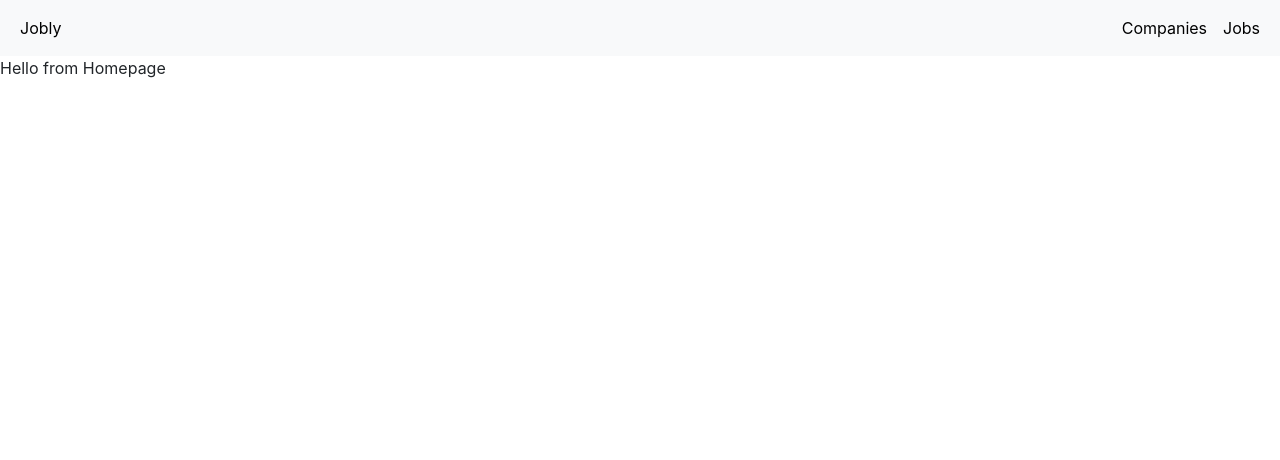
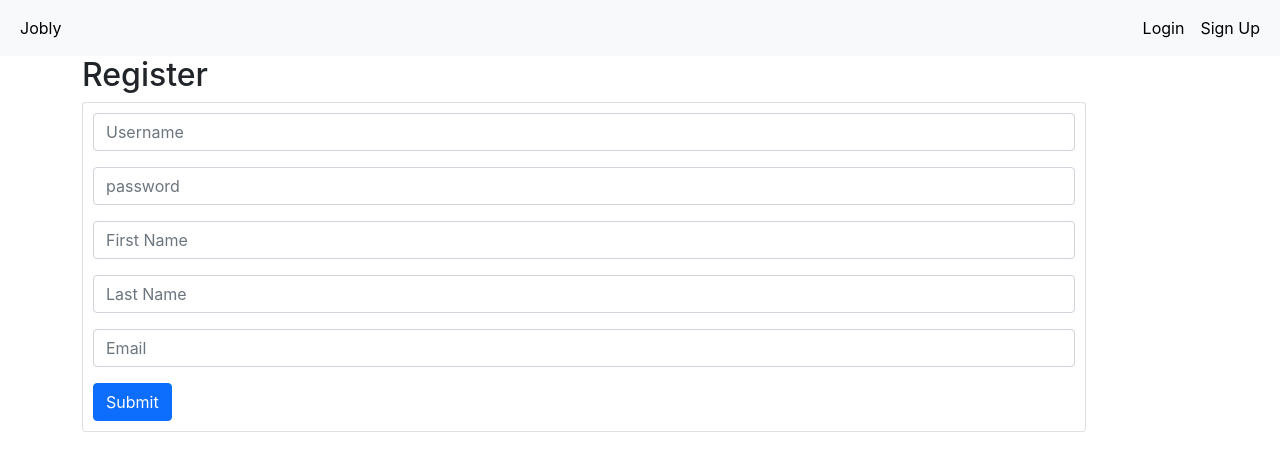
Before and after one commit to christian-alcalde/react-jobly, a React (Create React App) app in the folder react-jobly-frontend/: page /signup in a window 1280 px wide. Before the commit this address led to /. Shown: the top 460 px of the page. Built offline with nearby package versions, Linux system fonts and the light colour scheme; no server answers.

Commit message:
added login/signup logic

```diff
--- a/react-jobly-frontend/src/App.js
+++ b/react-jobly-frontend/src/App.js
@@ -2,7 +2,7 @@ import "./App.css";
 import RouteList from "./RouteList";
 import Navigation from "./Navigation";
 import { BrowserRouter } from "react-router-dom";
-import { useState, useContext } from "react";
+import { useState } from "react";
 import UserContext from "./userContext";
 import JoblyApi from "./api";
 
@@ -14,20 +14,38 @@ import JoblyApi from "./api";
 function App() {
   const [user, setUser] = useState(null);
 
-  // async function handleLogin(formData) {
-  //   api.token = null;
-  //   const resp = await api.login(formData);
-  //   console.log("resp", resp);
+  async function handleLogin(formData) {
+    JoblyApi.token = null;
+    const token = await JoblyApi.login(formData);
 
-  //   if (resp.token) setUser(resp.token);
-  // }
+    if (token) {
+      getUser(formData.username);
+    }
+  }
+
+  async function handleRegister(formData) {
+    JoblyApi.token = null;
+    const token = await JoblyApi.register(formData);
+
+    if (token) {
+      getUser(formData.username);
+    }
+  }
+
+  async function getUser(username) {
+    const user = await JoblyApi.getUser(username);
+    setUser(user);
+  }
 
   return (
     <div className="App">
       <BrowserRouter>
         <UserContext.Provider value={{ user }}>
           <Navigation />
-          <RouteList />
+          <RouteList
+            handleLogin={handleLogin}
+            handleRegister={handleRegister}
+          />
         </UserContext.Provider>
       </BrowserRouter>
     </div>
--- a/react-jobly-frontend/src/CompanyList.js
+++ b/react-jobly-frontend/src/CompanyList.js
@@ -1,9 +1,10 @@
 import axios from "axios";
-import { useEffect, useState } from "react";
+import { useEffect, useState, useContext } from "react";
 import SearchForm from "./SearchForm";
 import CompanyCard from "./CompanyCard";
 import { Link } from "react-router-dom";
 import JoblyApi from "./api";
+import UserContext from "./userContext";
 
 /** Show list of all companies.
  *
--- a/react-jobly-frontend/src/LoginForm.js
+++ b/react-jobly-frontend/src/LoginForm.js
@@ -3,6 +3,7 @@ import React, { useState } from "react";
 function LoginForm({ handleLogin }) {
   const initialFormData = { username: "", password: "" };
   const [formData, setFormData] = useState(initialFormData);
+  // const navigate = useNavigate();
 
   /** Update form input. */
   function handleChange(evt) {
--- a/react-jobly-frontend/src/Navigation.js
+++ b/react-jobly-frontend/src/Navigation.js
@@ -1,6 +1,10 @@
 import { NavLink } from "react-router-dom";
+import { useContext } from "react";
+import UserContext from "./userContext";
 
 function Navigation() {
+  const { user } = useContext(UserContext);
+
   return (
     <nav className="navbar navbar-expand-lg navbar-light bg-light">
       <div className="container-fluid">
@@ -8,12 +12,28 @@ function Navigation() {
           <NavLink to="/">Jobly</NavLink>
         </span>
         <div>
+          {user ? (
+            <div>
               <span className="m-2">
                 <NavLink to="/companies">Companies</NavLink>
               </span>
               <span className="m-2">
                 <NavLink to="/jobs">Jobs</NavLink>
               </span>
+              <span className="m-2">
+                <NavLink to="/">Log Out</NavLink>
+              </span>
+            </div>
+          ) : (
+            <div>
+              <span className="m-2">
+                <NavLink to="/login">Login</NavLink>
+              </span>
+              <span className="m-2">
+                <NavLink to="/signup">Sign Up</NavLink>
+              </span>
+            </div>
+          )}
         </div>
       </div>
     </nav>
--- a/react-jobly-frontend/src/RouteList.js
+++ b/react-jobly-frontend/src/RouteList.js
@@ -12,13 +12,16 @@ import ProfileForm from "./ProfileForm";
  * App -> RouteList
  **/
 
-function RouteList({ handleLogin }) {
+function RouteList({ handleLogin, handleRegister }) {
   return (
     <Routes>
       <Route path="/" element={<Homepage />} />
-      {/* <Route path="/login" element={<LoginForm handleLogin={handleLogin} />} />
-      <Route path="/signup" element={<SignupForm />} />
-      <Route path="/profile" element={<ProfileForm />} /> */}
+      <Route path="/login" element={<LoginForm handleLogin={handleLogin} />} />
+      <Route
+        path="/signup"
+        element={<SignupForm handleRegister={handleRegister} />}
+      />
+      <Route path="/profile" element={<ProfileForm />} />
       <Route path="/companies" element={<CompanyList />} />
       <Route path="/companies/:name" element={<CompanyDetail />} />
       <Route path="/jobs" element={<JobList />} />
--- a/react-jobly-frontend/src/SignupForm.js
+++ b/react-jobly-frontend/src/SignupForm.js
@@ -0,0 +1,103 @@
+import React, { useState } from "react";
+
+function SignupForm({ handleRegister }) {
+  const initialFormData = {
+    username: "",
+    password: "",
+    firstName: "",
+    lastName: "",
+    email: "",
+  };
+  const [formData, setFormData] = useState(initialFormData);
+
+  /** Update form input. */
+  function handleChange(evt) {
+    const { name, value } = evt.target;
+    setFormData((fData) => ({
+      ...fData,
+      [name]: value,
+    }));
+  }
+
+  /** Call parent function and clear form. */
+  function handleSubmit(evt) {
+    evt.preventDefault();
+    handleRegister(formData);
+    setFormData(initialFormData);
+  }
+
+  return (
+    <div className="container">
+      <h2>Register</h2>
+      <div className="card">
+        <form className="NewTodoForm" onSubmit={handleSubmit}>
+          <div className="mb-3">
+            <input
+              id="signup-username"
+              name="username"
+              className="form-control"
+              placeholder="Username"
+              onChange={handleChange}
+              value={formData.username}
+              aria-label="Username"
+            />
+          </div>
+
+          <div className="mb-3">
+            <input
+              type="password"
+              id="signup-password"
+              name="password"
+              className="form-control"
+              placeholder="password"
+              onChange={handleChange}
+              value={formData.password}
+              aria-label="password"
+            />
+          </div>
+
+          <div className="mb-3">
+            <input
+              id="signup-firstName"
+              name="firstName"
+              className="form-control"
+              placeholder="First Name"
+              onChange={handleChange}
+              value={formData.firstName}
+              aria-label="firstName"
+            />
+          </div>
+
+          <div className="mb-3">
+            <input
+              type="lastName"
+              id="signup-lastName"
+              name="lastName"
+              className="form-control"
+              placeholder="Last Name"
+              onChange={handleChange}
+              value={formData.lastName}
+              aria-label="lastName"
+            />
+          </div>
+
+          <div className="mb-3">
+            <input
+              type="email"
+              id="signup-email"
+              name="email"
+              className="form-control"
+              placeholder="Email"
+              onChange={handleChange}
+              value={formData.email}
+              aria-label="email"
+            />
+          </div>
+          <button className="btn-primary btn">Submit</button>
+        </form>
+      </div>
+    </div>
+  );
+}
+
+export default SignupForm;
--- a/react-jobly-frontend/src/api.js
+++ b/react-jobly-frontend/src/api.js
@@ -58,20 +58,20 @@ class JoblyApi {
     return res.jobs;
   }
 
-  // static async login(formData) {
-  //   let res = await this.request(`token`, formData, "post");
-  //   return res.token;
-  // }
+  static async login(formData) {
+    let res = await this.request(`auth/token`, formData, "post");
+    return res.token;
+  }
 
-  // static async register(formData) {
-  //   let res = await this.request(`register`);
-  //   return res.token;
-  // }
+  static async register(formData) {
+    let res = await this.request(`auth/register`, formData, "post");
+    return res.token;
+  }
 
-  // static async getProfile(username) {
-  //   let res = await this.request(`users/${username}`);
-  //   return res.user;
-  // }
+  static async getUser(username) {
+    let res = await this.request(`users/${username}`);
+    return res.user;
+  }
 }
 
 export default JoblyApi;
```
Lines whose indentation alone changed are shown as unchanged.
